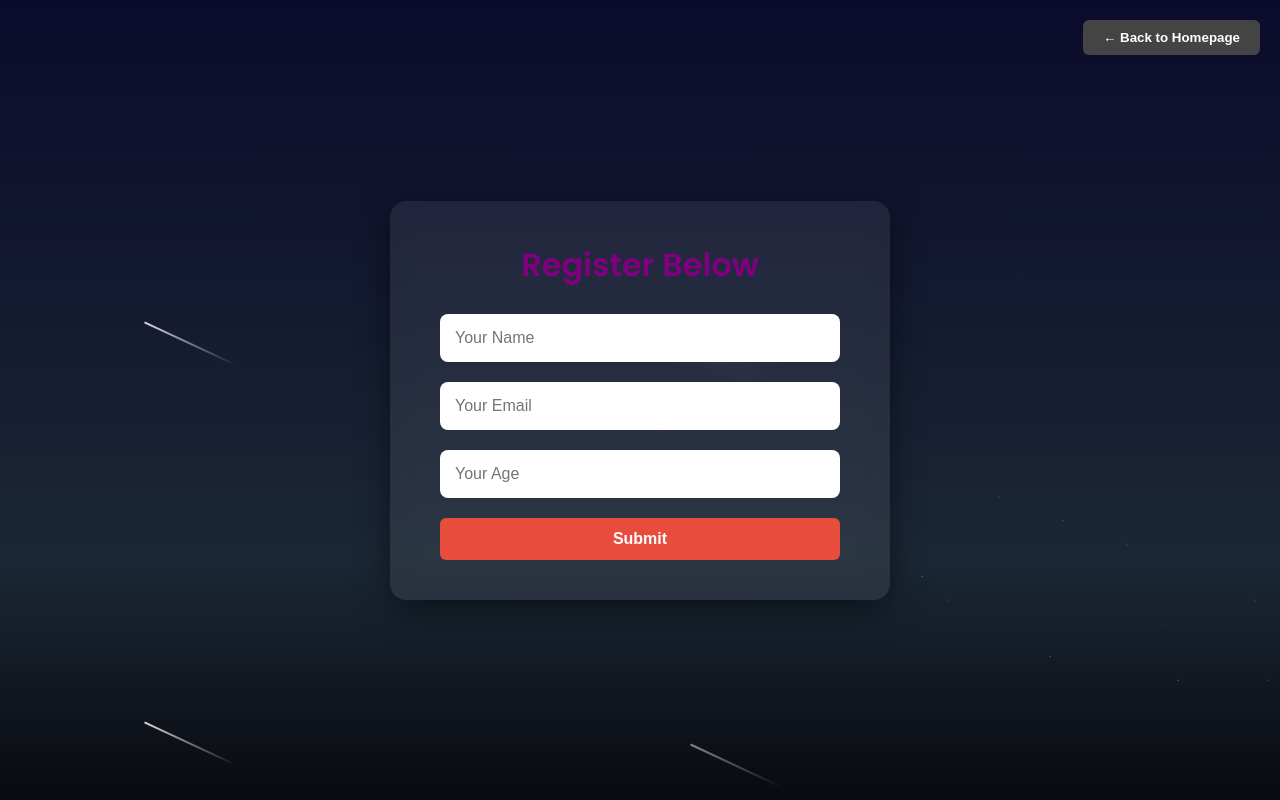
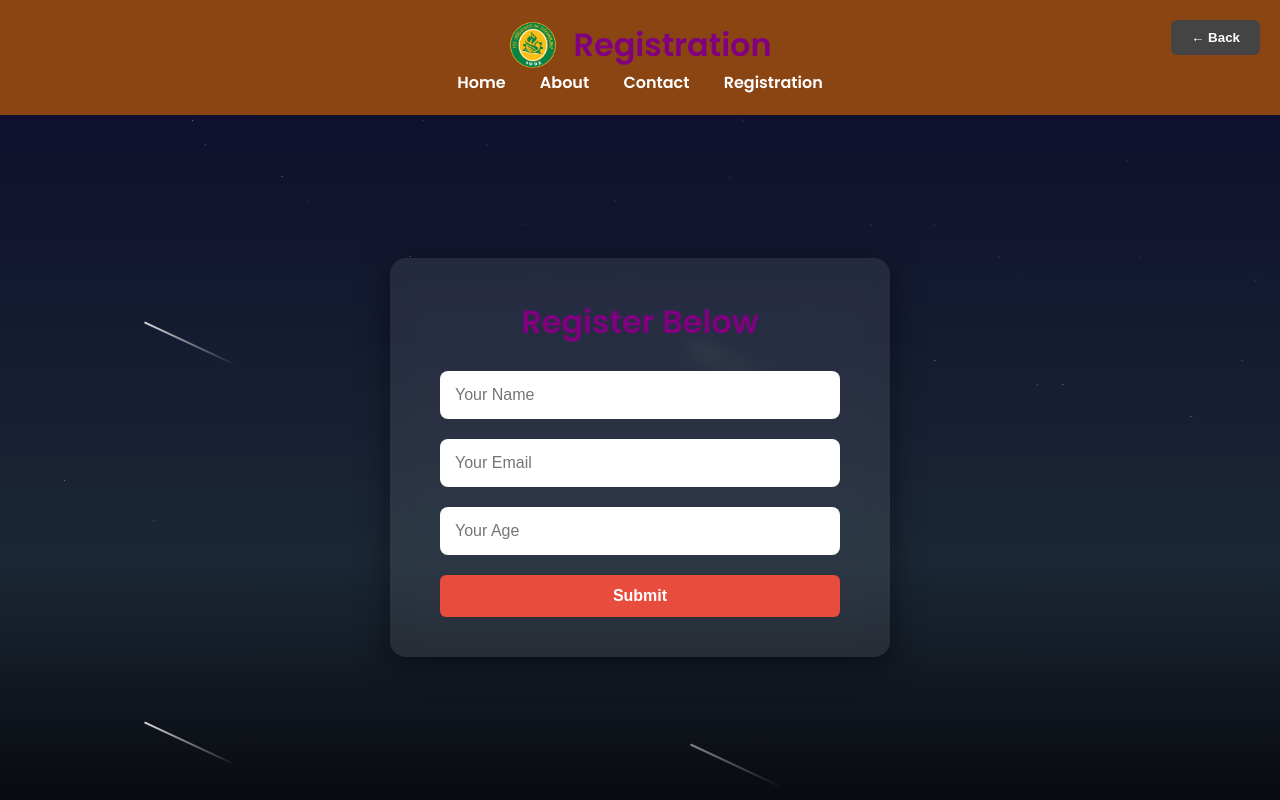
Before and after one commit to Renz-Programmer/Final-Project, a plain HTML site: page registration.html in a window 1280 px wide. Drawn offline with Linux system fonts and the light colour scheme.

Commit message:
Update registration.html

```diff
--- a/registration.html
+++ b/registration.html
@@ -14,9 +14,9 @@
       background: linear-gradient(to bottom, #0b0b2b, #1b2735 70%, #090a0f);
       height: 100vh;
       overflow: hidden;
+      position: relative;
       display: flex;
-      align-items: center;
-      justify-content: center;
+      flex-direction: column;
     }
 
     .stars, .shooting-star {
@@ -24,15 +24,56 @@
       z-index: 0;
     }
 
+    header {
+      background-color: #8B4513;
+      color: white;
+      padding: 20px;
+      text-align: center;
+      z-index: 2;
+    }
+
+    .logo-title {
+      display: flex;
+      align-items: center;
+      justify-content: center;
+      gap: 15px;
+    }
+
+    .logo {
+      height: 50px;
+      width: 50px;
+      border-radius: 50%;
+    }
+
+    nav a {
+      color: #ffffff;
+      margin: 0 15px;
+      text-decoration: none;
+      font-weight: bold;
+      transition: color 0.3s ease;
+    }
+
+    nav a:hover {
+      color: #ffd700;
+    }
+
+    .form-wrapper {
+      flex: 1;
+      display: flex;
+      align-items: center;
+      justify-content: center;
+      z-index: 1;
+      position: relative;
+    }
+
     .form-container {
-      background: rgba(255, 255, 255, 0.07);
+      background: rgba(255, 255, 255, 0.08);
       border-radius: 16px;
       padding: 40px 50px;
       width: 100%;
       max-width: 500px;
       backdrop-filter: blur(10px);
       box-shadow: 0 8px 32px rgba(0, 0, 0, 0.5);
-      z-index: 1;
       text-align: center;
     }
 
@@ -75,7 +116,7 @@
       position: absolute;
       top: 20px;
       right: 20px;
-      z-index: 1;
+      z-index: 2;
     }
 
     .back-button button {
@@ -102,10 +143,24 @@
   <div class="shooting-star"></div>
   <div class="shooting-star"></div>
 
+  <header>
+    <div class="logo-title">
+      <img src="feutech_10.png" alt="Logo" class="logo">
+      <h1 id="headline">Registration</h1>
+    </div>
+    <nav>
+      <a href="index.html">Home</a>
+      <a href="about.html">About</a>
+      <a href="contact.html">Contact</a>
+      <a href="registration.html">Registration</a>
+    </nav>
+  </header>
+
   <div class="back-button">
-    <button onclick="location.href='index.html'">← Back to Homepage</button>
+    <button onclick="location.href='index.html'">← Back</button>
   </div>
 
+  <div class="form-wrapper">
     <div class="form-container">
       <h1 id="headline">Register Below</h1>
 
@@ -117,6 +172,7 @@
       </form>
 
       <div class="thank-you" id="thankYouMessage" style="display:none;"></div>
+    </div>
   </div>
 
   <script>
```
Lines whose indentation alone changed are shown as unchanged.
